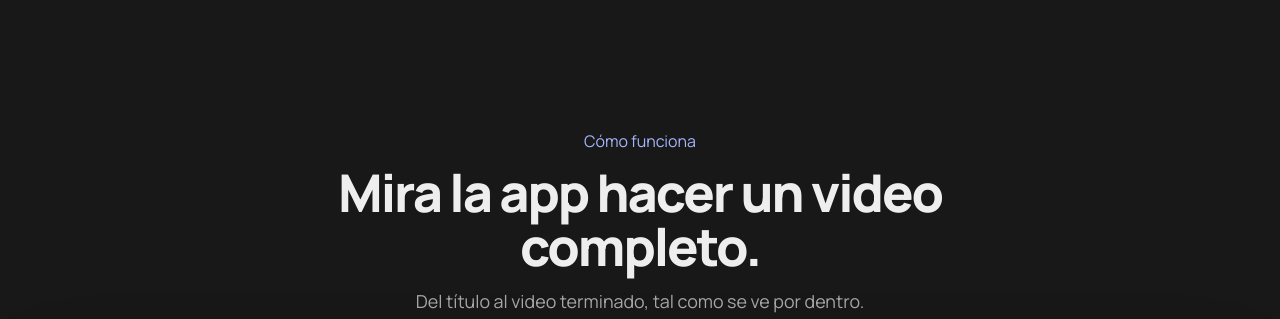
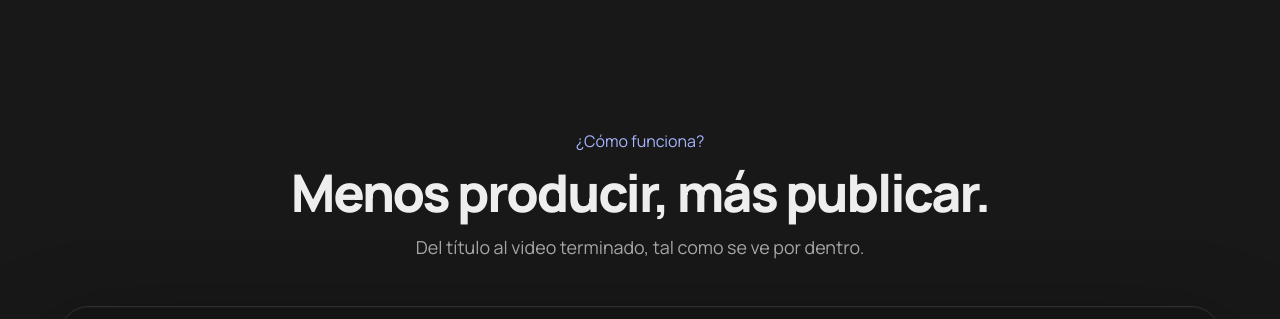
Before and after one commit to camilacalderon34-lgtm/maderia-landing, a plain HTML site: page public/index.html in a window 1280 px wide. Shown: the part 880-1199 px from the top of the page. Drawn offline with Linux system fonts and the light colour scheme; animation ran at ten frames a second.

Commit message:
Demo: textos '¿Cómo funciona?' y 'Menos producir, más publicar.'
Co-Authored-By: Claude Fable 5.1 <noreply@anthropic.com>
Claude-Session: https://claude.ai/code/session_01C3bm72rp1sfzMbTW3ukNXh

```diff
--- a/public/index.html
+++ b/public/index.html
@@ -89,8 +89,8 @@
   <section class="demo seccion" id="como">
     <div class="contenedor">
       <div class="demo-cab">
-        <p class="sobre" data-i18n="demo.sobre">Cómo funciona</p>
-        <h2 data-i18n="demo.t">Mira la app hacer un video completo.</h2>
+        <p class="sobre" data-i18n="demo.sobre">¿Cómo funciona?</p>
+        <h2 data-i18n="demo.t">Menos producir, más publicar.</h2>
         <p class="demo-sub" data-i18n="demo.sub">Del título al video terminado, tal como se ve por dentro.</p>
       </div>
 
--- a/public/js/i18n.js
+++ b/public/js/i18n.js
@@ -12,7 +12,7 @@ export const T = {
     'hero.n1': 'Sin tarjeta', 'hero.n2': 'primer video gratis hasta', 'hero.n3': 'min', 'hero.n4': 'videos de 15 a 20 min',
     'tl.titulo': 'Línea de tiempo', 'tl.video': 'Video', 'tl.voz': 'Voz', 'tl.subs': 'Subtítulos', 'tl.musica': 'Música', 'tl.pie': 'escenas · un clip por frase',
     'vid.escenas': 'escenas', 'vid.ver': 'Ver en YouTube',
-    'demo.sobre': 'Cómo funciona', 'demo.t': 'Mira la app hacer un video completo.',
+    'demo.sobre': '¿Cómo funciona?', 'demo.t': 'Menos producir, más publicar.',
     'demo.sub': 'Del título al video terminado, tal como se ve por dentro.',
     'demo.ver': 'Ver la demo', 'demo.play': 'Reproducir el video',
     'meta.desc': 'Elige el canal, escribe el título. Maderia hace el guion, la voz, los clips, la revisión y el render. Tu primer video, gratis.',
@@ -28,7 +28,7 @@ export const T = {
     'hero.n1': 'No card', 'hero.n2': 'first video free up to', 'hero.n3': 'min', 'hero.n4': '15 to 20 minute videos',
     'tl.titulo': 'Timeline', 'tl.video': 'Video', 'tl.voz': 'Voice', 'tl.subs': 'Captions', 'tl.musica': 'Music', 'tl.pie': 'scenes · one clip per sentence',
     'vid.escenas': 'scenes', 'vid.ver': 'Watch on YouTube',
-    'demo.sobre': 'How it works', 'demo.t': 'Watch the app make a full video.',
+    'demo.sobre': 'How does it work?', 'demo.t': 'Less producing, more publishing.',
     'demo.sub': 'From the title to the finished video, exactly as it looks inside.',
     'demo.ver': 'Watch the demo', 'demo.play': 'Play the video',
     'meta.desc': 'Pick the channel, type the title. Maderia writes, narrates, finds the clips, reviews and renders. Your first video is free.',
```
